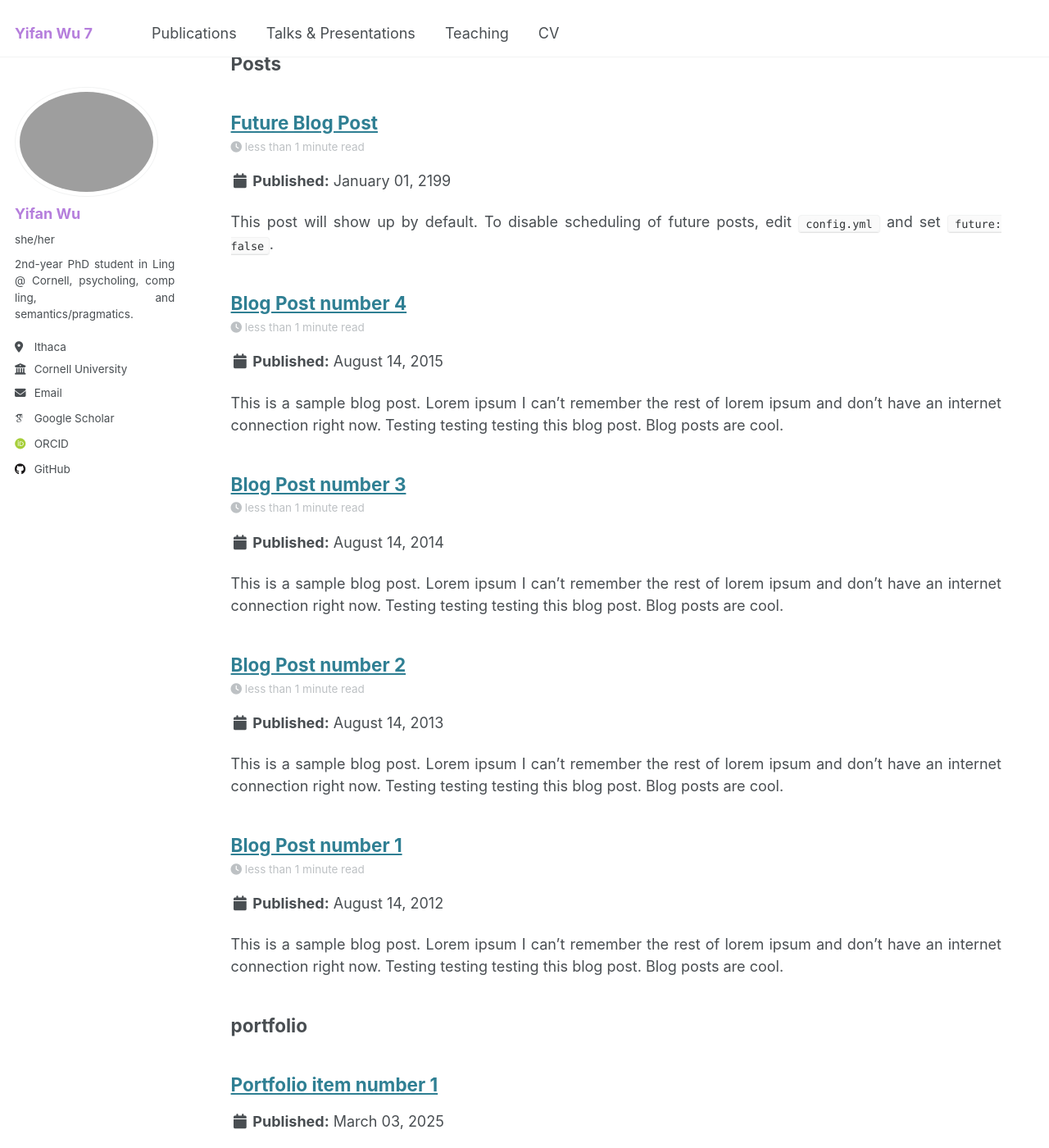
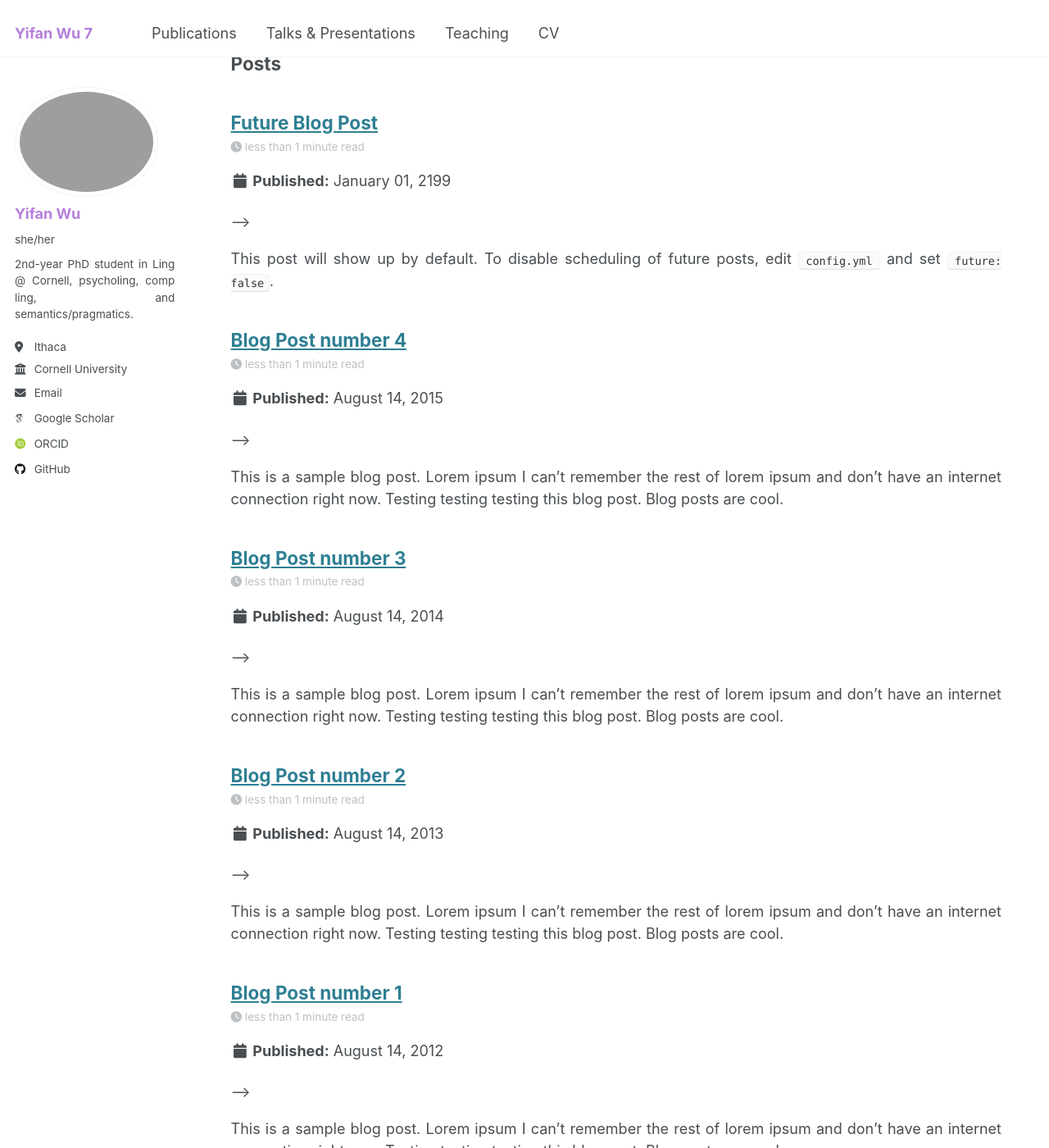
Before and after one commit to lynn-yifanwu-ling/lynn-yifanwu-ling.github.io, a Jekyll site: the page built from _pages/sitemap.md, in a window 1280 px wide and 1400 px high, scrolled down 1627 px. Shown: the whole window at 82% size. Built offline with Jekyll 4.4.1, drawn with Linux system fonts in a browser that asks for light colours; emoji names are drawn with the system emoji font; some web fonts are replaced.

Commit message:
Update archive-single.html

```diff
--- a/_includes/archive-single.html
+++ b/_includes/archive-single.html
@@ -40,10 +40,10 @@
 
         {% if post.collection == 'teaching' %}
           <p> {{ post.type }}, <i>{{ post.venue }}</i>, {{ post.date | default: "1900-01-01" | date: "%Y" }} </p>
-        {% elsif post.collection == 'publications' %}
+<!--         {% elsif post.collection == 'publications' %}
           <p>Published in <i>{{ post.venue }}</i>, {{ post.date | default: "1900-01-01" | date: "%Y" }} </p>
         {% elsif post.date %}
-         <p class="page__date"><strong><i class="fa fa-fw fa-calendar" aria-hidden="true"></i> {{ site.data.ui-text[site.locale].date_label | default: "Published:" }}</strong> <time datetime="{{ post.date | default: "1900-01-01" | date_to_xmlschema }}">{{ post.date | default: "1900-01-01" | date: "%B %d, %Y" }}</time></p>
+         <p class="page__date"><strong><i class="fa fa-fw fa-calendar" aria-hidden="true"></i> {{ site.data.ui-text[site.locale].date_label | default: "Published:" }}</strong> <time datetime="{{ post.date | default: "1900-01-01" | date_to_xmlschema }}">{{ post.date | default: "1900-01-01" | date: "%B %d, %Y" }}</time></p> -->
         {% endif %}
 
     {% if post.excerpt and site.read_more != 'enabled' %}
```
